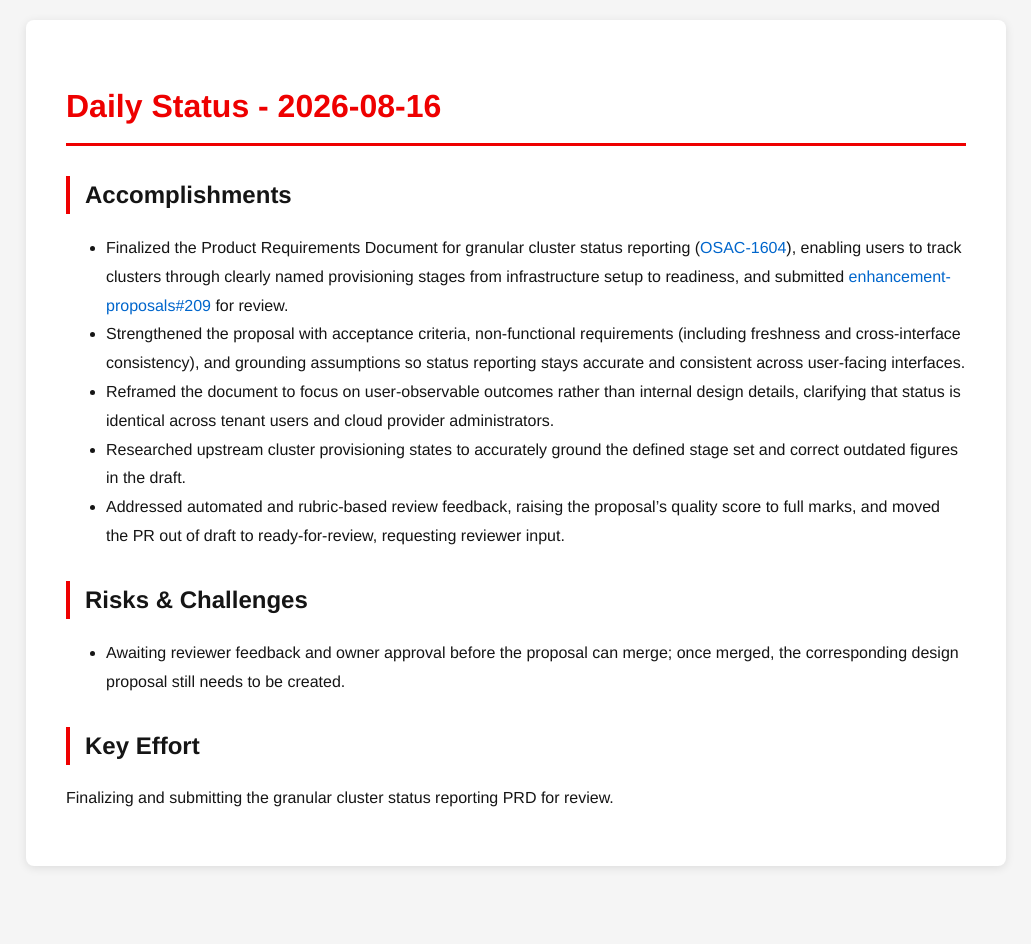
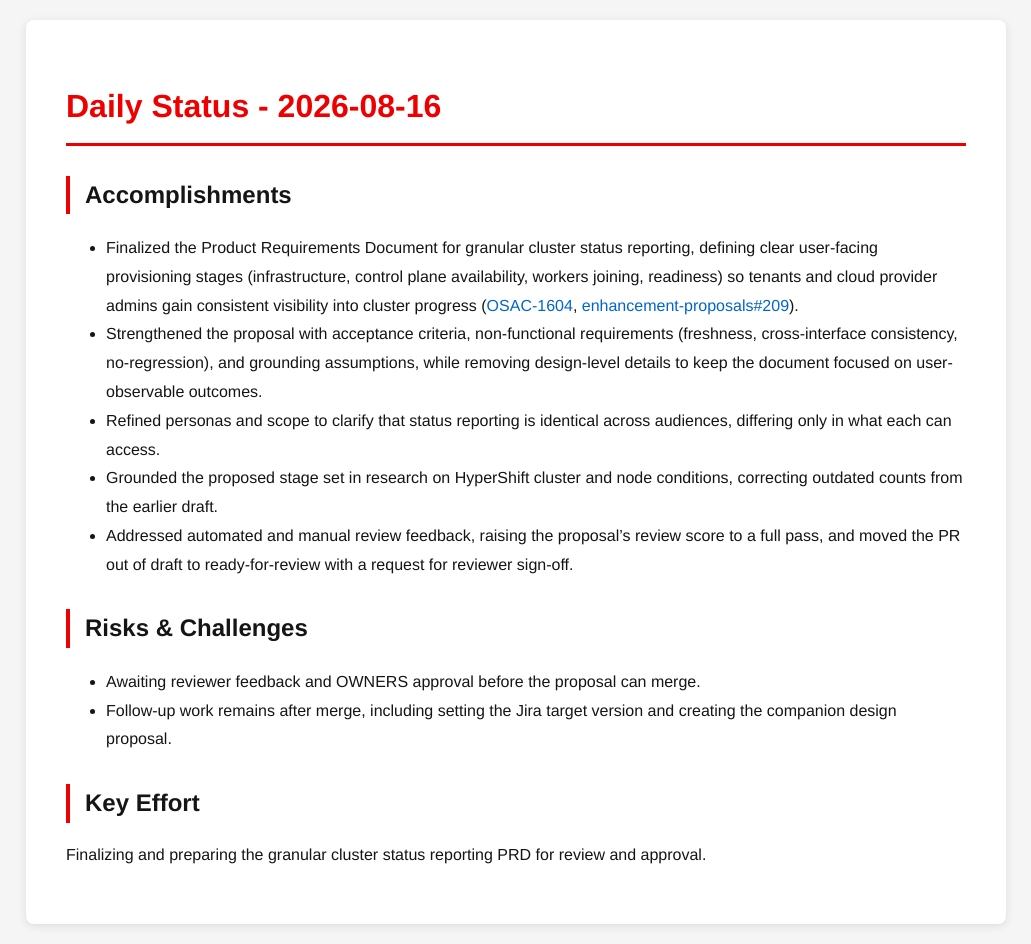
Before and after one commit to tzvatot/daily-status, a Jekyll site: the page built from 2026-08-16.md, in a window 1280 px wide. Shown: the whole page, without its empty margins (124-1155 px from the left). Built offline with Jekyll 4.4.1, drawn with Linux system fonts in a browser that asks for light colours; before the commit the page ends 900 px from its top, so only the background shows below that.

Commit message:
Daily status update - 2026-08-16

```diff
--- a/2026-08-16.md
+++ b/2026-08-16.md
@@ -7,14 +7,15 @@ date: 2026-08-16
 # Daily Status - 2026-08-16
 
 ## Accomplishments
-- Finalized the Product Requirements Document for granular cluster status reporting ([OSAC-1604](https://redhat.atlassian.net/browse/OSAC-1604)), enabling users to track clusters through clearly named provisioning stages from infrastructure setup to readiness, and submitted [enhancement-proposals#209](https://github.com/osac-project/enhancement-proposals/pull/209) for review.
-- Strengthened the proposal with acceptance criteria, non-functional requirements (including freshness and cross-interface consistency), and grounding assumptions so status reporting stays accurate and consistent across user-facing interfaces.
-- Reframed the document to focus on user-observable outcomes rather than internal design details, clarifying that status is identical across tenant users and cloud provider administrators.
-- Researched upstream cluster provisioning states to accurately ground the defined stage set and correct outdated figures in the draft.
-- Addressed automated and rubric-based review feedback, raising the proposal's quality score to full marks, and moved the PR out of draft to ready-for-review, requesting reviewer input.
+- Finalized the Product Requirements Document for granular cluster status reporting, defining clear user-facing provisioning stages (infrastructure, control plane availability, workers joining, readiness) so tenants and cloud provider admins gain consistent visibility into cluster progress ([OSAC-1604](https://redhat.atlassian.net/browse/OSAC-1604), [enhancement-proposals#209](https://github.com/osac-project/enhancement-proposals/pull/209)).
+- Strengthened the proposal with acceptance criteria, non-functional requirements (freshness, cross-interface consistency, no-regression), and grounding assumptions, while removing design-level details to keep the document focused on user-observable outcomes.
+- Refined personas and scope to clarify that status reporting is identical across audiences, differing only in what each can access.
+- Grounded the proposed stage set in research on HyperShift cluster and node conditions, correcting outdated counts from the earlier draft.
+- Addressed automated and manual review feedback, raising the proposal's review score to a full pass, and moved the PR out of draft to ready-for-review with a request for reviewer sign-off.
 
 ## Risks & Challenges
-- Awaiting reviewer feedback and owner approval before the proposal can merge; once merged, the corresponding design proposal still needs to be created.
+- Awaiting reviewer feedback and OWNERS approval before the proposal can merge.
+- Follow-up work remains after merge, including setting the Jira target version and creating the companion design proposal.
 
 ## Key Effort
-Finalizing and submitting the granular cluster status reporting PRD for review.
+Finalizing and preparing the granular cluster status reporting PRD for review and approval.
```
